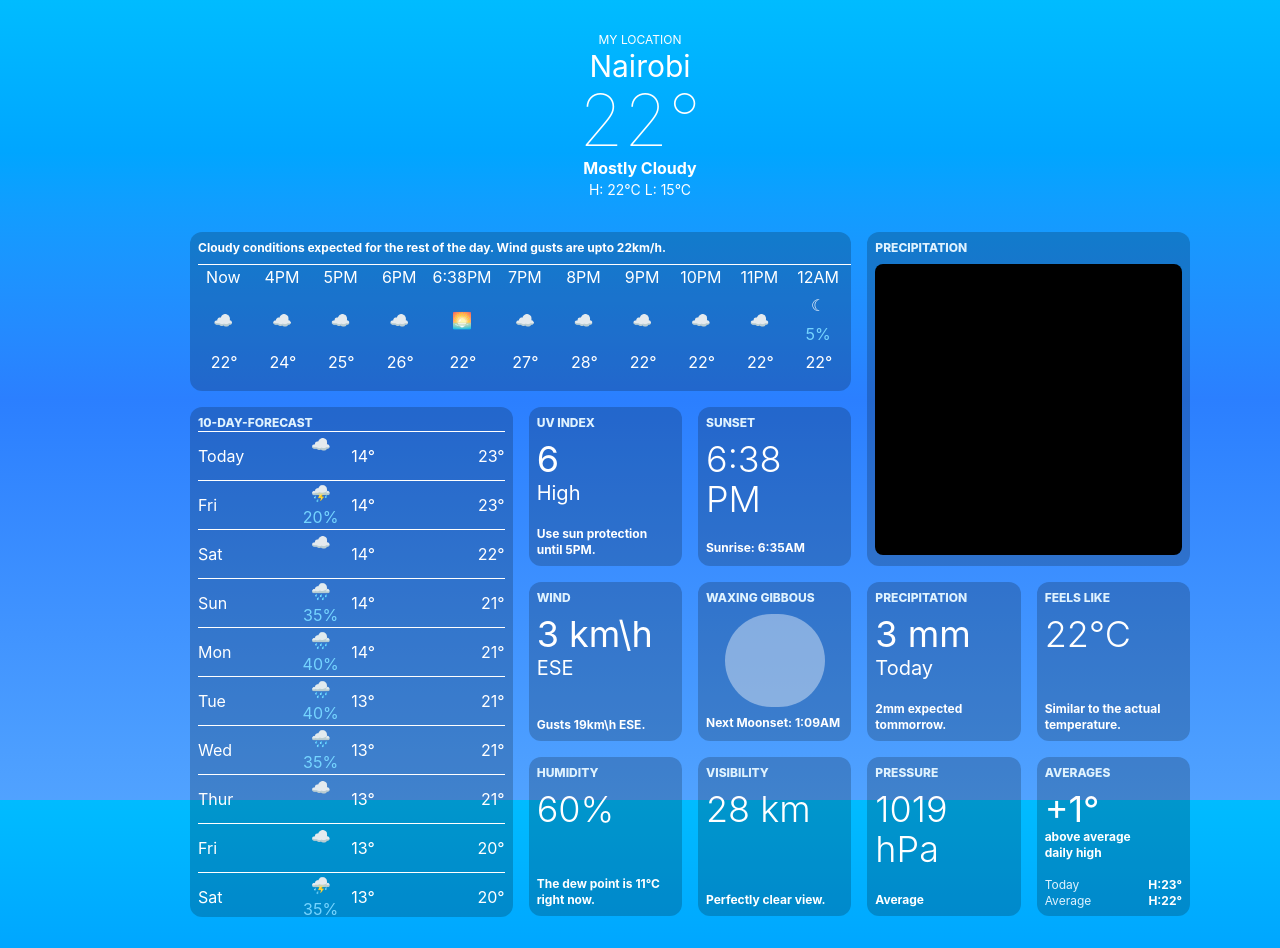
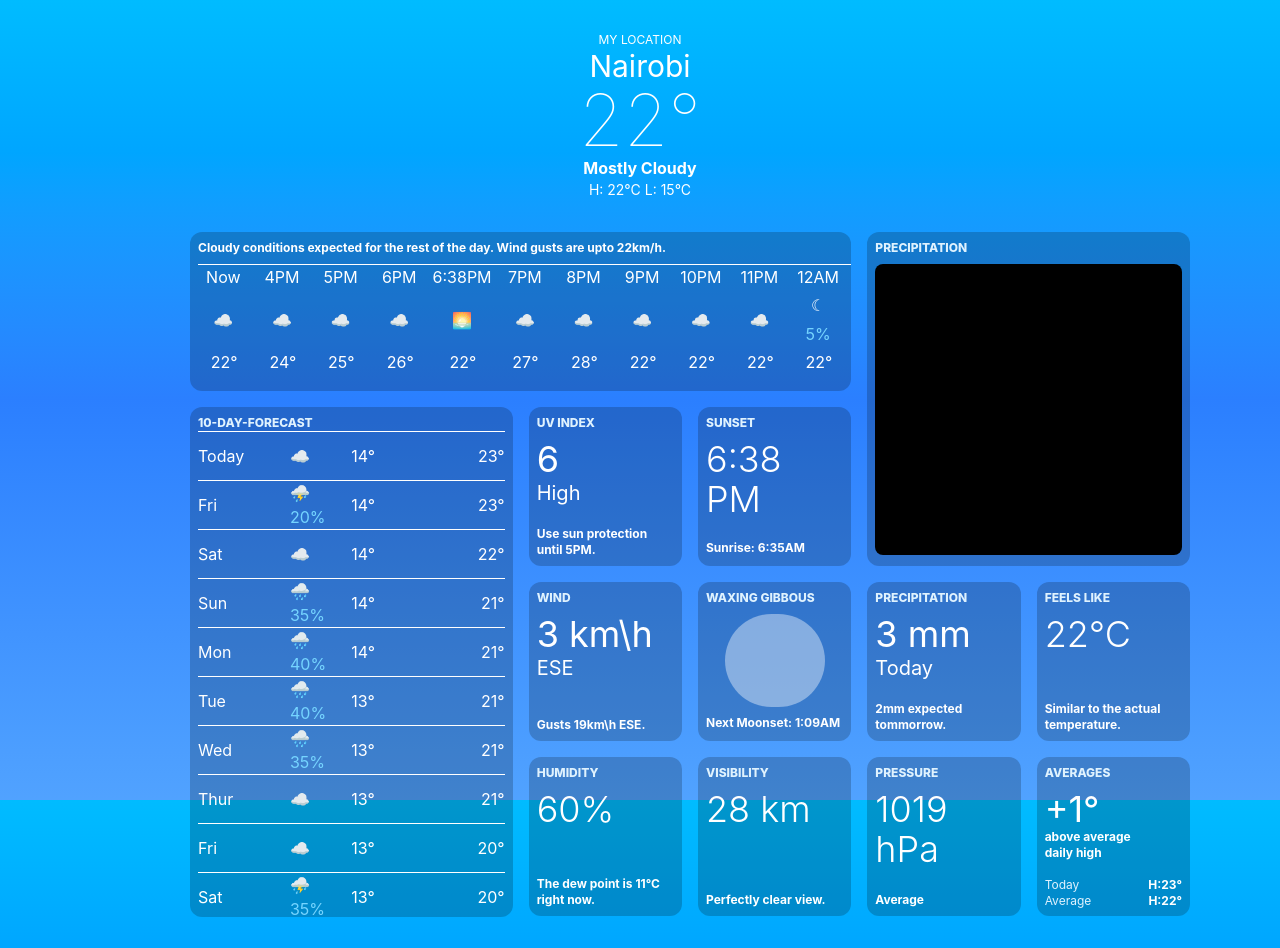
Before and after one commit to IanKaremi/Apple-Weather-Tailwind, a React (Vite) app in the folder Apple-Weather-Tailwind/: page / in a window 1280 px wide. Built offline with nearby package versions, Linux system fonts and the light colour scheme.

Commit message:
adjusted ten day forecast

```diff
--- a/Apple-Weather-Tailwind/src/components/ten.jsx
+++ b/Apple-Weather-Tailwind/src/components/ten.jsx
@@ -15,9 +15,9 @@ export default function Ten(){
         <hr className='bg-white/20 m-0 p-0'/>
         <div className="flex justify-between items-center-safe">
             <div className="basis-3/10">{day}</div>
-            <div className="basis-2/10 flex flex-col items-center-safe">
-                <div>{emoji[state]}</div>
-                {rain_chance!=null ? <div className="text-sky-300">{rain_chance}%</div> : "ㅤ"}
+            <div className="basis-2/10 grid grid-rows-[1fr_auto] h-12">
+                <div className="self-center">{emoji[state]}</div>
+                {rain_chance!=null ? <div className="text-sky-300">{rain_chance}%</div> : ""}
             </div>
 
             <div className="basis-3/10">{min}</div>
```
